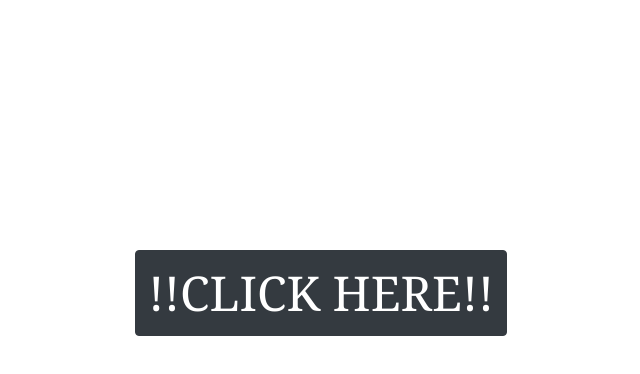
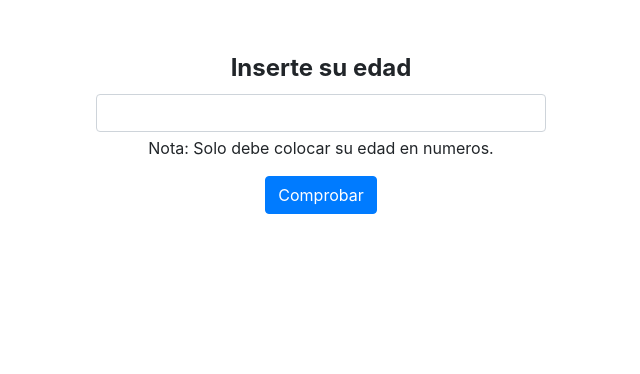
Before and after one commit to josuetaku/Evidencia-6, a plain HTML site: page index.html in a window 1280 px wide. Shown: the whole page, without its empty margins (319-959 px from the left). Drawn offline with nearby package versions, Linux system fonts and the light colour scheme.

Commit message:
Ejercicio 3

```diff
--- a/index.html
+++ b/index.html
@@ -5,10 +5,21 @@
     <meta name="viewport" content="width=device-width, initial-scale=1.0">
     <link rel="stylesheet" href="../../bootstrap-5.3.0-dist/css/bootstrap.css">
     <link rel="stylesheet" href="style.css">
-    <title>Consultoria</title>
+    <title>Formulario</title>
 </head>
-<body>
-    <button type="submit" class="btn btn-dark" id="btn">!!CLICK HERE!!</button>
-    <script src="script.js"></script>
+<body class="bg-body-tertiary">
+   <div class="container">
+    <div class="container-form">
+        <form>
+            <div class="mb-3">
+              <label class="form-label" style="font-weight: bold; font-size: 1.5em;">Inserte su edad</label>
+              <input type="text" class="form-control" id="input">
+              <div id="emailHelp" class="form-text">Nota: Solo debe colocar su edad en numeros.</div>
+            </div>
+            <button type="submit" class="btn btn-primary">Comprobar</button>
+            <script src="script.js"></script>
+          </form>
+    </div>
+   </div>
 </body>
 </html>
--- a/script.js
+++ b/script.js
@@ -1,8 +1,10 @@
-const btn = document.getElementById('btn');
+const num = document.getElementById('input');
+const btn = document.querySelector('button');
 
-btn.addEventListener('click', msjWelcome);
-
-function msjWelcome() {
-    let name = prompt('Inserte su nombre: ')
-    alert('Bienvenido/a ' + name + ', al sistema de consulta.')
-}
+btn.addEventListener('click', function compEdad(){
+    if (num.value >= 18) {
+        alert('Bienvenido, usted tiene acceso a todos nuestros servicios.');
+    } else {
+        alert('Bienvenido, usted tiene acceso a servicios limitados.');
+    }
+});
--- a/style.css
+++ b/style.css
@@ -4,11 +4,14 @@
 }
 
 body{
-    padding-top: 250px;
+    display: flex;
     text-align: center;
-    font-family:Georgia, 'Times New Roman', Times, serif;
 }
 
-#btn{
-    font-size: 3em;
+.container{
+    margin: 50px 400px 0px 400px;
 }
+
+input{
+    text-align: center;
+}
```
